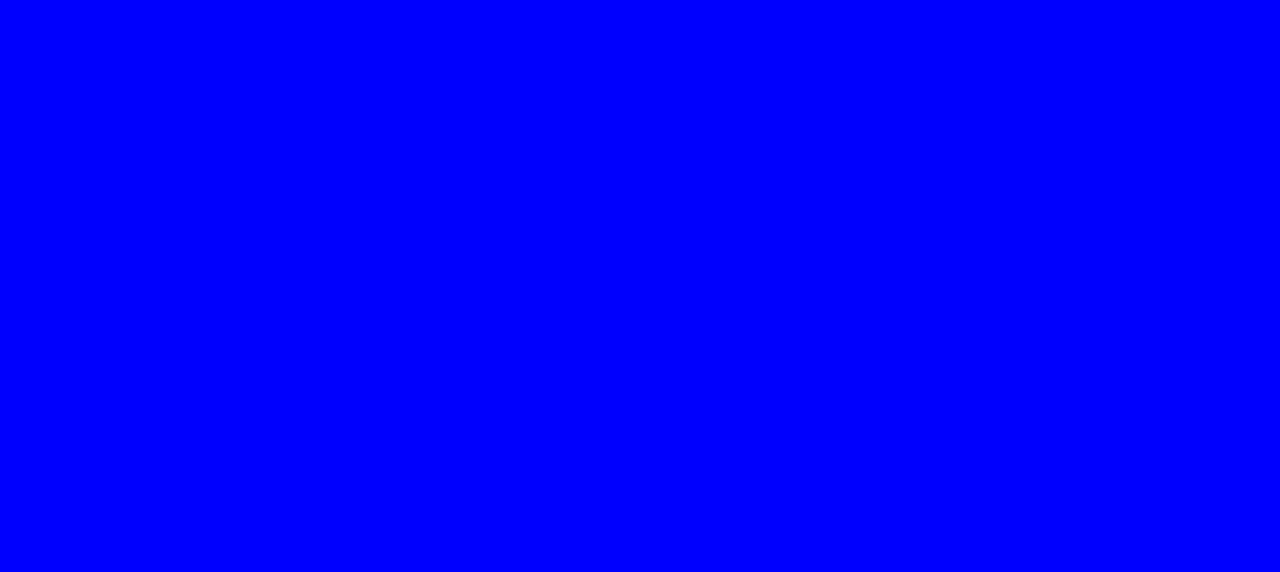
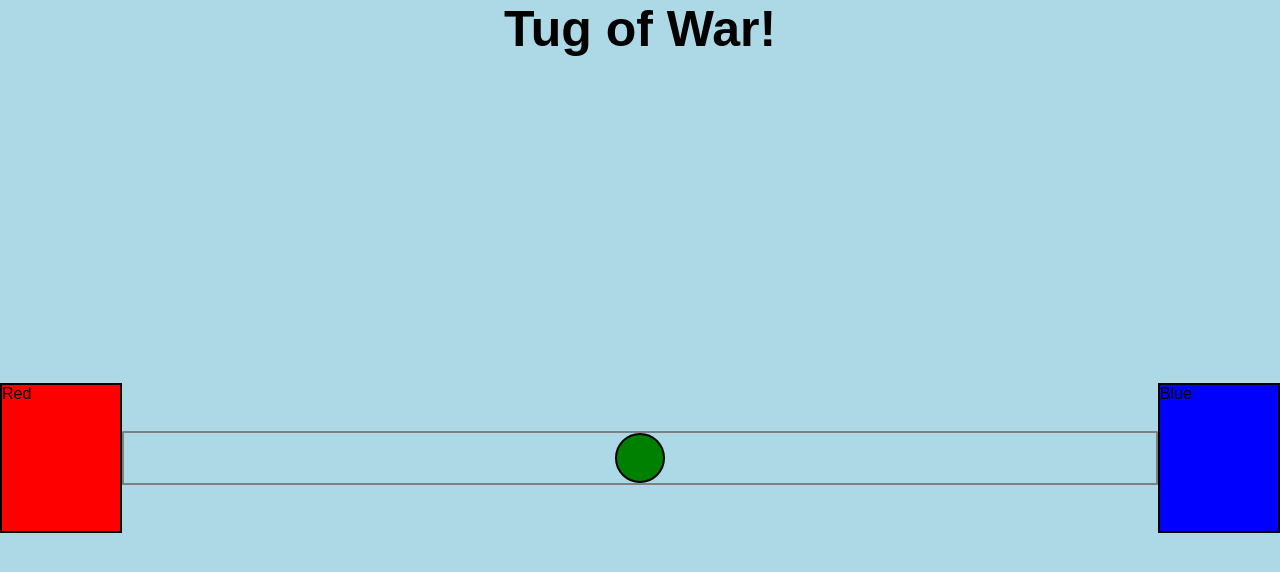
Before and after one commit to marcosmart/tug-of-war, a plain HTML site: page index.html in a window 1280 px wide. Drawn offline with Linux system fonts and the light colour scheme.

Commit message:
basic model html and css created

```diff
--- a/index.html
+++ b/index.html
@@ -8,6 +8,20 @@
 </head>
 <body>
 
+<main>
+    <h1>Tug of War!</h1>
+    <section>
+        <div class="player" id="red">Red</div>
+    <div id="rope">
+        <div id="ball"></div>
+    </div>
+    <div class="player" id="blue">Blue</div>
+    </section>
+</main>
+
+
+
+
     <script src="function.js"></script>
 </body>
 </html>
--- a/style.css
+++ b/style.css
@@ -2,5 +2,49 @@
     margin: 0;
     padding: 0;
     box-sizing: border-box;
+    background-color: lightblue;
+    font-family: sans-serif;
+}
+
+h1 {
+    width: 100%;
+    text-align: center;
+    font-size: 50px;
+}
+
+section {
+    display: flex;
+    justify-content: space-between;
+    align-items: center;
+    height: 100vh;
+}
+
+.player {
+    width: 150px;
+    height: 150px;
+    border: 2px solid black;
+}
+
+#rope {
+    border: 2px solid gray;
+    width: 100%;
+    display: flex;
+    justify-content: center;
+}
+
+#ball {
+    width: 50px;
+    height: 50px;
+    border: 2px solid black;
+    border-radius: 50%;
+    background-color: green;
+    position: relative;
+}
+
+#red {
+    background-color: red;
+}
+
+#blue {
     background-color: blue;
 }
```
